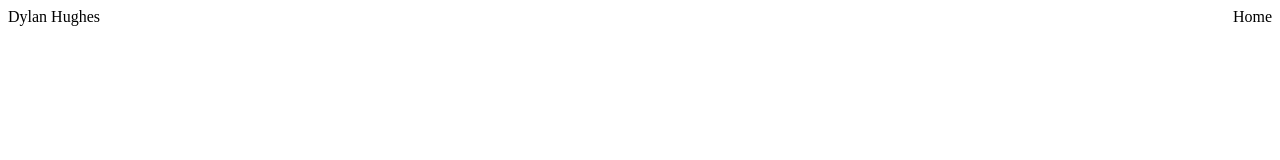
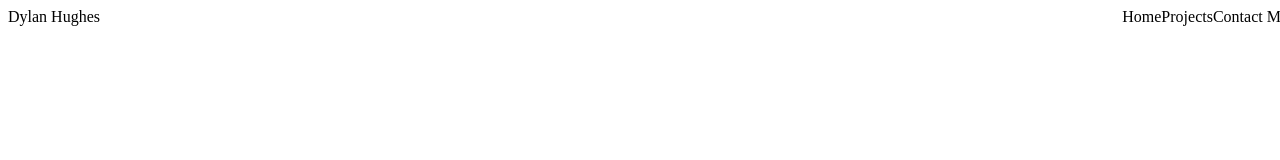
Before and after one commit to Dylanhism/dylanhism.github.io, a plain HTML site: page header.html in a window 1280 px wide. Drawn offline with Linux system fonts and the light colour scheme.

Commit message:
Update header

```diff
--- a/header.html
+++ b/header.html
@@ -5,5 +5,7 @@
     </div>
     <div id='headerLinks'>
         <a>Home</a>
+        <a>Projects</a>
+        <a>Contact Me</a>
     </div>
 </div>
--- a/style.css
+++ b/style.css
@@ -1,3 +1,14 @@
+html, body {
+    width: 100%;
+    font-size: 16px;
+}
+
+
+
+a {
+    margin: 0px, 5px;
+}
+
 #headerFull {
     display: table;
     width: 100%;
@@ -11,4 +22,5 @@
 #headerLinks {
     display: table;
     float: right;
+    vertical-align: middle;
 }
```
